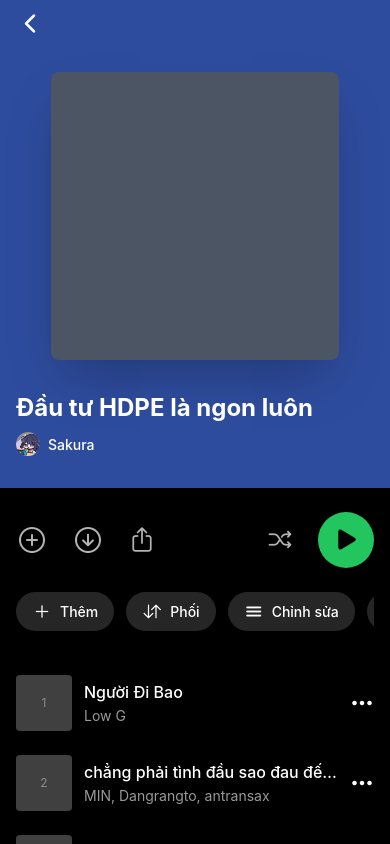
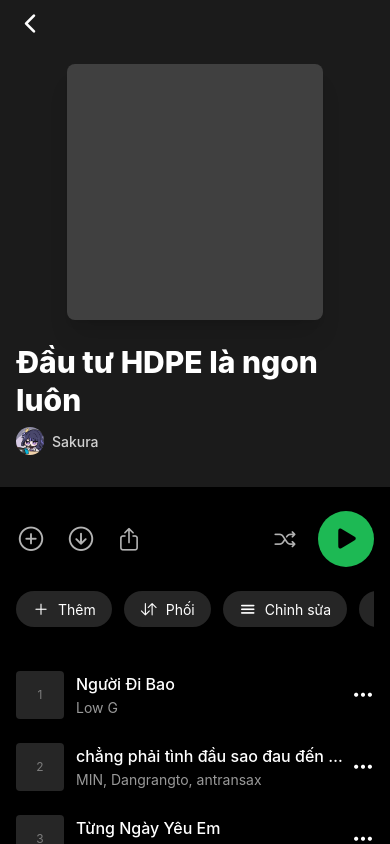
Before and after one commit to Sakurachan1280/Univibe, a React Native app in the folder Client/: screen /Playlists in a window 390 px wide. Built offline with nearby package versions, Linux system fonts and the light colour scheme.

Commit message:
vvvvvvvv

```diff
--- a/Client/src/components/CreateModal.tsx
+++ b/Client/src/components/CreateModal.tsx
@@ -1,5 +1,5 @@
-import React from "react";
-import { View, TouchableOpacity, Text } from "react-native";
+import React, { useEffect, useRef } from "react";
+import { View, TouchableOpacity, Text, Animated } from "react-native";
 import { Ionicons } from "@expo/vector-icons";
 
 interface Props {
@@ -8,26 +8,81 @@ interface Props {
 }
 
 export default function CreateModal({ visible, onClose }: Props) {
-  if (!visible) return null;
+  const slideAnim = useRef(new Animated.Value(200)).current;
+  const fadeAnim = useRef(new Animated.Value(0)).current;
+
+  useEffect(() => {
+    if (visible) {
+      // mở
+      Animated.parallel([
+        Animated.spring(slideAnim, {
+          toValue: 0,
+          useNativeDriver: true,
+        }),
+        Animated.timing(fadeAnim, {
+          toValue: 1,
+          duration: 150,
+          useNativeDriver: true,
+        }),
+      ]).start();
+    } else {
+      // đóng
+      Animated.parallel([
+        Animated.timing(slideAnim, {
+          toValue: 200,
+          duration: 180,
+          useNativeDriver: true,
+        }),
+        Animated.timing(fadeAnim, {
+          toValue: 0,
+          duration: 120,
+          useNativeDriver: true,
+        }),
+      ]).start();
+    }
+  }, [visible]);
 
   return (
-    <View className="absolute left-0 right-0 items-center z-[999]" style={{ bottom: 90 }}>
-      {/* Khối modal */}
-      <View className="w-[400px] bg-[#181818] rounded-2xl px-4 pt-4 pb-6 shadow-lg z-[2]">
-        <TouchableOpacity className="flex-row items-center mb-6">
-          <View className="w-12 h-12 rounded-full bg-neutral-700 items-center justify-center">
-            <Ionicons name="musical-notes-outline" size={24} color="white" />
+    <View
+      className="absolute left-0 right-0 z-[999]"
+      style={{ bottom: 90 }}
+      pointerEvents={visible ? "auto" : "none"} // ngăn chặn chặn tab
+    >
+      {/* overlay click outside */}
+      <Animated.View
+        style={{
+          opacity: fadeAnim,
+        }}
+        pointerEvents={visible ? "auto" : "none"}
+      >
+        <TouchableOpacity
+          className="absolute left-0 right-0 top-0 bottom-0"
+          activeOpacity={1}
+          onPress={onClose}
+        />
+      </Animated.View>
+
+      {/* modal */}
+      <Animated.View
+        style={{
+          transform: [{ translateY: slideAnim }],
+          opacity: fadeAnim,
+        }}
+        className="mx-auto w-[90%] bg-[#181818] rounded-3xl px-5 pt-5 pb-8 shadow-lg"
+      >
+        <TouchableOpacity className="flex-row items-center mb-7">
+          <View className="w-14 h-14 rounded-full bg-neutral-700 items-center justify-center">
+            <Ionicons name="musical-notes-outline" size={28} color="white" />
           </View>
           <View className="ml-4">
             <Text className="text-white text-lg font-semibold">Danh sách phát</Text>
             <Text className="text-gray-400">Tạo danh sách phát gồm bài hát</Text>
           </View>
-
         </TouchableOpacity>
 
-        <TouchableOpacity className="flex-row items-center mb-6">
-          <View className="w-12 h-12 rounded-full bg-neutral-700 items-center justify-center">
-            <Ionicons name="people-outline" size={24} color="white" />
+        <TouchableOpacity className="flex-row items-center mb-7">
+          <View className="w-14 h-14 rounded-full bg-neutral-700 items-center justify-center">
+            <Ionicons name="people-outline" size={28} color="white" />
           </View>
           <View className="ml-4">
             <Text className="text-white text-lg font-semibold">Danh sách phát cộng tác</Text>
@@ -35,9 +90,9 @@ export default function CreateModal({ visible, onClose }: Props) {
           </View>
         </TouchableOpacity>
 
-        <TouchableOpacity className="flex-row items-center mb-6">
-          <View className="w-12 h-12 rounded-full bg-neutral-700 items-center justify-center">
-            <Ionicons name="sync-outline" size={24} color="white" />
+        <TouchableOpacity className="flex-row items-center mb-7">
+          <View className="w-14 h-14 rounded-full bg-neutral-700 items-center justify-center">
+            <Ionicons name="sync-outline" size={28} color="white" />
           </View>
           <View className="ml-4">
             <Text className="text-white text-lg font-semibold">Giai điệu chung</Text>
@@ -46,22 +101,15 @@ export default function CreateModal({ visible, onClose }: Props) {
         </TouchableOpacity>
 
         <TouchableOpacity className="flex-row items-center">
-          <View className="w-12 h-12 rounded-full bg-neutral-700 items-center justify-center">
-            <Ionicons name="radio-outline" size={24} color="white" />
+          <View className="w-14 h-14 rounded-full bg-neutral-700 items-center justify-center">
+            <Ionicons name="radio-outline" size={28} color="white" />
           </View>
           <View className="ml-4">
             <Text className="text-white text-lg font-semibold">Jam</Text>
             <Text className="text-gray-400">Cùng nghe nhạc ở bất cứ đâu</Text>
           </View>
         </TouchableOpacity>
-      </View>
-
-      {/* Click outside để đóng */}
-      <TouchableOpacity className="absolute left-0 right-0 z-[1]"
-        style={{ top: -500, bottom: 0 }}
-        activeOpacity={1}
-        onPress={onClose}
-      />
+      </Animated.View>
     </View>
   );
 }
--- a/Client/src/constants/quickPlay.ts
+++ b/Client/src/constants/quickPlay.ts
@@ -7,9 +7,9 @@ export const QUICK_PLAY: {
   screen: ScreenName;
 }[] = [
   { title: "Liked Songs", screen: "Liked" },
-  { title: "Spotichat AI", screen: "AIRecommend" },
-  { title: "Anh Phan", screen: "ArtistDetail" },
-  { title: "Chill", screen: "PlaylistDetail" },
+  { title: "Spotichat AI", screen: "Playlists" },
+  { title: "Anh Phan", screen: "Playlists" },
+  { title: "Chill", screen: "Playlists" },
   { title: "Playlists", screen: "Playlists" },
-  { title: "Đang nghe", screen: "NowPlaying" },
+  { title: "Đang nghe", screen: "Playlists" },
 ];
--- a/Client/src/screens/ItemsMainMusic/ListSong.tsx
+++ b/Client/src/screens/ItemsMainMusic/ListSong.tsx
@@ -13,96 +13,83 @@ export default function ListSongScreen() {
 
             <ScrollView className="flex-1">
                 {/* Header with Purple Background */}
-                <View className="bg-[#2E4C9E] pb-6">
-                    {/* Top Navigation */}
+                <View className="bg-[#1B1B1B] pb-8">
+                    {/* top nav */}
                     <View className="flex-row items-center justify-between px-4 pt-2">
                         <TouchableOpacity onPress={() => navigation.goBack()}>
                             <Ionicons name="chevron-back" size={28} color="white" />
                         </TouchableOpacity>
                     </View>
 
-                    {/* Playlist Cover & Info */}
-                    <View className="mt-8 px-4">
-                        {/*Playlist Art - Full width with gray background */}
-                        <View className="items-center mb-8">
-                            <View className="w-72 h-72 rounded-lg shadow-2xl bg-gray-600"></View>
+                    {/* cover + info */}
+                    <View className="mt-6 px-4">
+                        <View className="items-center mb-6">
+                            <View className="w-64 h-64 rounded-lg bg-neutral-700 shadow-xl" />
                         </View>
 
-                        {/*Playlist info - aligned to left */}
                         <View className="items-start">
-                            <Text className="text-white text-2xl font-bold mb-2">Đầu tư HDPE là ngon luôn</Text>
+                            <Text className="text-white text-3xl font-extrabold mb-2 leading-tight">
+                                Đầu tư HDPE là ngon luôn
+                            </Text>
 
-                            <View className="flex-row items-center mb-2">
-                                <Image source={require('../../../assets/Icon/ava.jpg')}className="w-6 h-6 rounded-full mr-2"/>
-                                <Text className="text-white font-medium">Sakura</Text>
+                            <View className="flex-row items-center">
+                                <Image
+                                    source={require('../../../assets/Icon/ava.jpg')}
+                                    className="w-7 h-7 rounded-full mr-2"
+                                />
+                                <Text className="text-white/80 font-medium">Sakura</Text>
                             </View>
                         </View>
                     </View>
                 </View>
 
                 {/* Action Buttons */}
-                <View className="bg-black px-4 pt-6 pb-4">
+                <View className="px-4 pt-6 pb-4">
                     <View className="flex-row items-center justify-between mb-6">
-                        {/* Left Actions */}
-                        <View className="flex-row items-center space-x-6 flex-1">
+                        <View className="flex-row items-center space-x-5">
                             <TouchableOpacity>
-                                <Ionicons name="add-circle-outline" size={32} color="#b3b3b3" />
+                                <Ionicons name="add-circle-outline" size={30} color="#b3b3b3" />
                             </TouchableOpacity>
                             <TouchableOpacity>
-                                <Ionicons name="arrow-down-circle-outline" size={32} color="#b3b3b3" />
+                                <Ionicons name="arrow-down-circle-outline" size={30} color="#b3b3b3" />
                             </TouchableOpacity>
                             <TouchableOpacity>
-                                <Ionicons name="share-outline" size={28} color="#b3b3b3" />
+                                <Ionicons name="share-outline" size={26} color="#b3b3b3" />
                             </TouchableOpacity>
                         </View>
 
-                        {/* Right Actions */}
-                        <View className="flex-row items-center space-x-6">
-                            <TouchableOpacity
-                                onPress={() => setIsShuffled(!isShuffled)}
-                            >
+                        <View className="flex-row items-center space-x-5">
+                            <TouchableOpacity onPress={() => setIsShuffled(!isShuffled)}>
                                 <Ionicons
                                     name="shuffle"
-                                    size={28}
-                                    color={isShuffled ? "#1ed760" : "#b3b3b3"}
+                                    size={26}
+                                    color={isShuffled ? "#1DB954" : "#b3b3b3"}
                                 />
                             </TouchableOpacity>
-                            <TouchableOpacity className="w-14 h-14 bg-green-500 rounded-full items-center justify-center">
+
+                            <TouchableOpacity className="w-14 h-14 bg-[#1DB954] rounded-full items-center justify-center">
                                 <Ionicons name="play" size={28} color="black" style={{ marginLeft: 2 }} />
                             </TouchableOpacity>
                         </View>
                     </View>
 
                     {/* Horizontal Scrollable Buttons */}
-                    <ScrollView
-                        horizontal
-                        showsHorizontalScrollIndicator={false}
-                        className="mb-4"
-                    >
-                        <TouchableOpacity className="bg-neutral-800 rounded-full px-4 py-2 mr-3 flex-row items-center">
-                            <Ionicons name="add" size={20} color="white" />
-                            <Text className="text-white ml-2 font-medium">Thêm</Text>
-                        </TouchableOpacity>
-
-                        <TouchableOpacity className="bg-neutral-800 rounded-full px-4 py-2 mr-3 flex-row items-center">
-                            <Ionicons name="swap-vertical" size={20} color="white" />
-                            <Text className="text-white ml-2 font-medium">Phối</Text>
-                        </TouchableOpacity>
-
-                        <TouchableOpacity className="bg-neutral-800 rounded-full px-4 py-2 mr-3 flex-row items-center">
-                            <Ionicons name="menu" size={20} color="white" />
-                            <Text className="text-white ml-2 font-medium">Chỉnh sửa</Text>
-                        </TouchableOpacity>
-
-                        <TouchableOpacity className="bg-neutral-800 rounded-full px-4 py-2 mr-3 flex-row items-center">
-                            <Ionicons name="layers" size={20} color="white" />
-                            <Text className="text-white ml-2 font-medium">Sắp xếp</Text>
-                        </TouchableOpacity>
-
-                        <TouchableOpacity className="bg-neutral-800 rounded-full px-4 py-2 flex-row items-center">
-                            <Ionicons name="create-outline" size={20} color="white" />
-                            <Text className="text-white ml-2 font-medium">Tên và thông tin chi tiết</Text>
-                        </TouchableOpacity>
+                    <ScrollView horizontal showsHorizontalScrollIndicator={false} className="mb-4">
+                        {[
+                            { icon: "add", label: "Thêm" },
+                            { icon: "swap-vertical", label: "Phối" },
+                            { icon: "menu", label: "Chỉnh sửa" },
+                            { icon: "layers", label: "Sắp xếp" },
+                            { icon: "create-outline", label: "Tên & thông tin chi tiết" },
+                        ].map((btn, index) => (
+                            <TouchableOpacity
+                                key={index}
+                                className="bg-neutral-800 rounded-full px-4 py-2 mr-3 flex-row items-center"
+                            >
+                                <Ionicons name={btn.icon as any} size={18} color="white" />
+                                <Text className="text-white ml-2">{btn.label}</Text>
+                            </TouchableOpacity>
+                        ))}
                     </ScrollView>
                 </View>
 
@@ -125,13 +112,13 @@ export default function ListSongScreen() {
                         <TouchableOpacity
                             key={item.id}
                             className="flex-row items-center justify-between py-3"
-                            activeOpacity={0.7}
                             onPress={() => navigation.navigate("MusicPlayer")}
                         >
                             <View className="flex-row items-center flex-1">
-                                <View className="w-14 h-14 rounded bg-neutral-700 mr-3 items-center justify-center">
+                                <View className="w-12 h-12 rounded bg-neutral-800 mr-3 items-center justify-center">
                                     <Text className="text-white/40 text-xs">{index + 1}</Text>
                                 </View>
+
                                 <View className="flex-1">
                                     <Text className="text-white font-medium text-base" numberOfLines={1}>
                                         {item.title}
@@ -143,7 +130,7 @@ export default function ListSongScreen() {
                             </View>
 
                             <TouchableOpacity className="ml-2">
-                                <Ionicons name="ellipsis-horizontal" size={24} color="white" />
+                                <Ionicons name="ellipsis-horizontal" size={22} color="white" />
                             </TouchableOpacity>
                         </TouchableOpacity>
                     ))}
```
